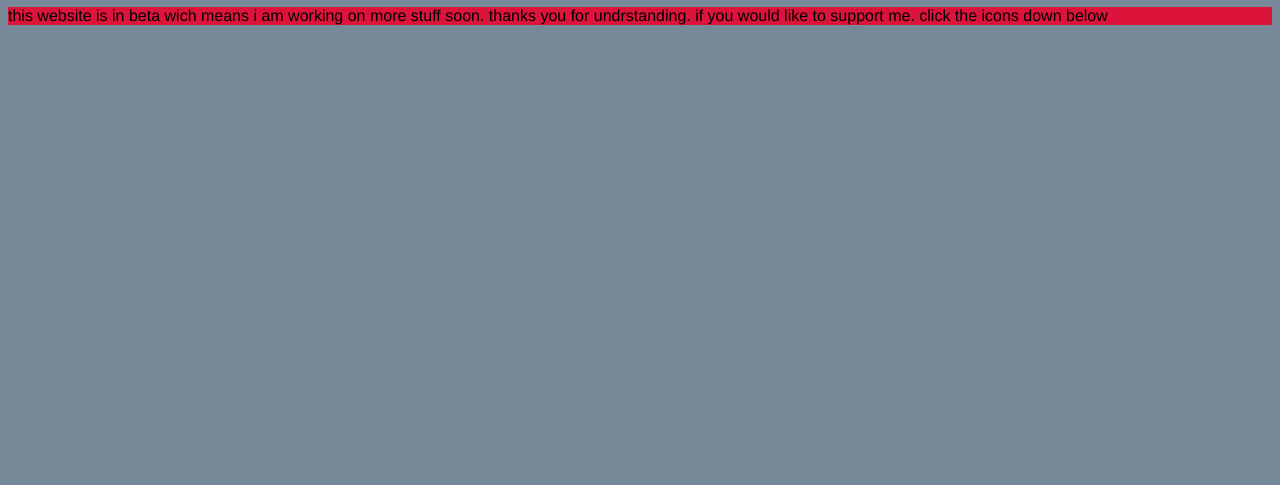
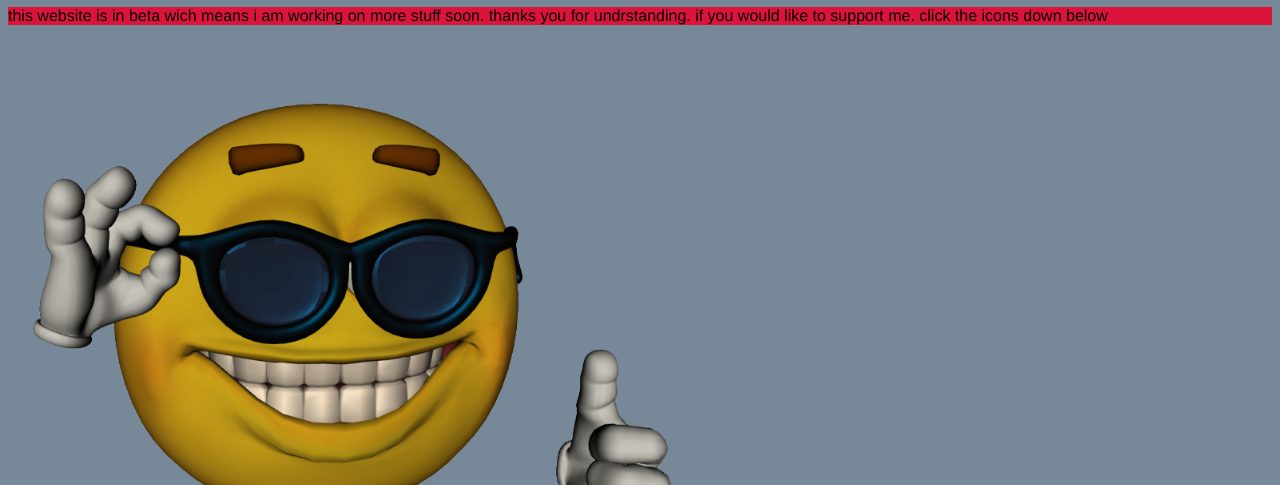
Before and after one commit to bommbasic/BasiclyBoom, a plain HTML site: page index.htm in a window 1280 px wide. Shown: the part 73-558 px from the top of the page. Drawn offline with Linux system fonts and the light colour scheme.

Commit message:
Add files via upload

```diff
--- a/index.css
+++ b/index.css
@@ -16,3 +16,6 @@ background-color: crimson;
 .discord{height: 80px;
 
 }
+.cool{height: 500px;
+
+}
--- a/index.htm
+++ b/index.htm
@@ -5,11 +5,16 @@
         <meta name="viewport" content="width=device-width, initail-scale=1.0">
      </head>
     <body style="background-color: lightslategrey;">
+
       <h1  class="heading" class="heading">BoomBasic </h1>
        <p class="subscribe" >this website is in beta wich means i am working on more stuff soon. thanks you for undrstanding.
         if you would like to support me. click the icons down below</p>
+       <img src="images/504-5042913_picardia-png-sunglasses-thumbs-up-meme-transparent-png.png" alt="nice dude" class="cool" >
+
+
 
      <a href="https://www.youtube.com/channel/UC8aXQduoNHgDXYcQZRQirKA?view_as=subscriber" target="_blank"><img src="images/zertline-youtube.png" alt="youtube icon" class="youtube"></a>
+
 
 
        <a href="https://www.instagram.com/mmo.bruh/" target="_blank"><img src="images/zertline-instagram.png" alt="intagram page" class="instagram"></a>
```
Also changed, not shown: images/504-5042913_picardia-png-sunglasses-thumbs-up-meme-transparent-png.png (added).
